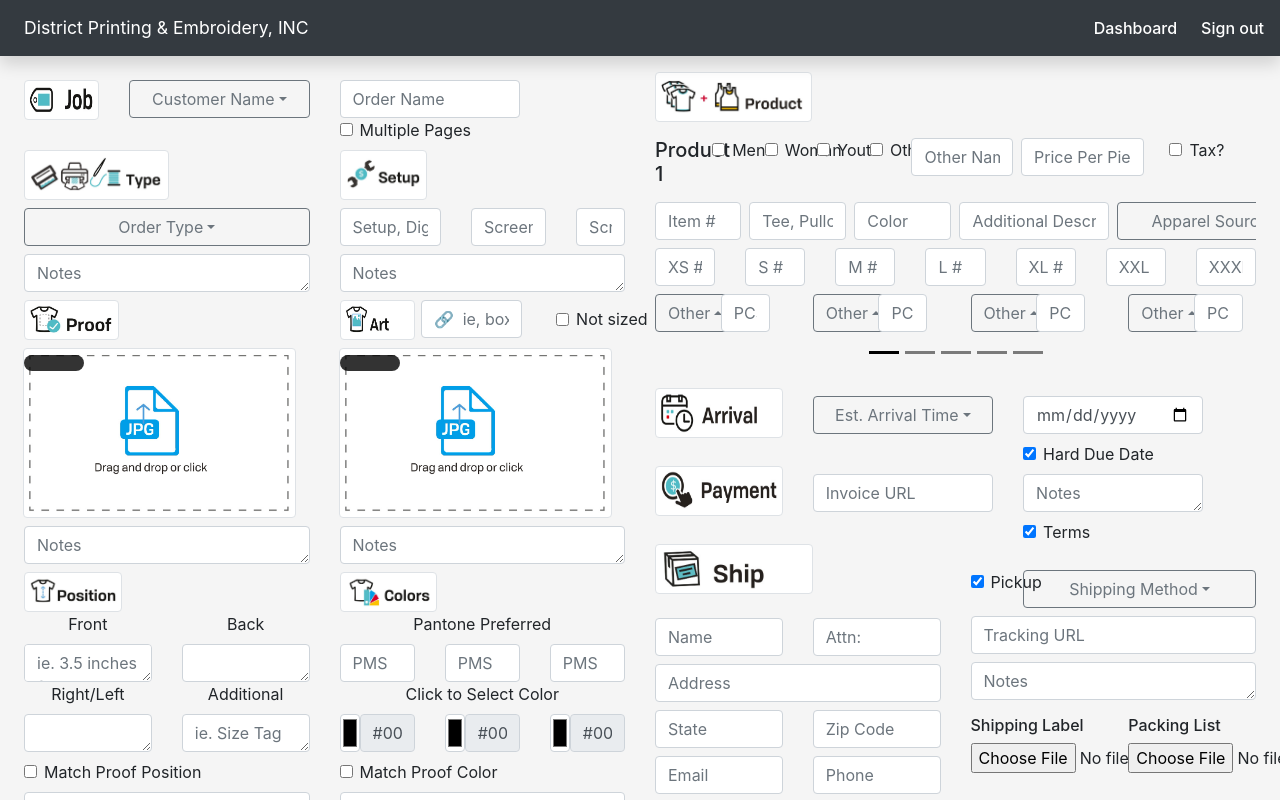
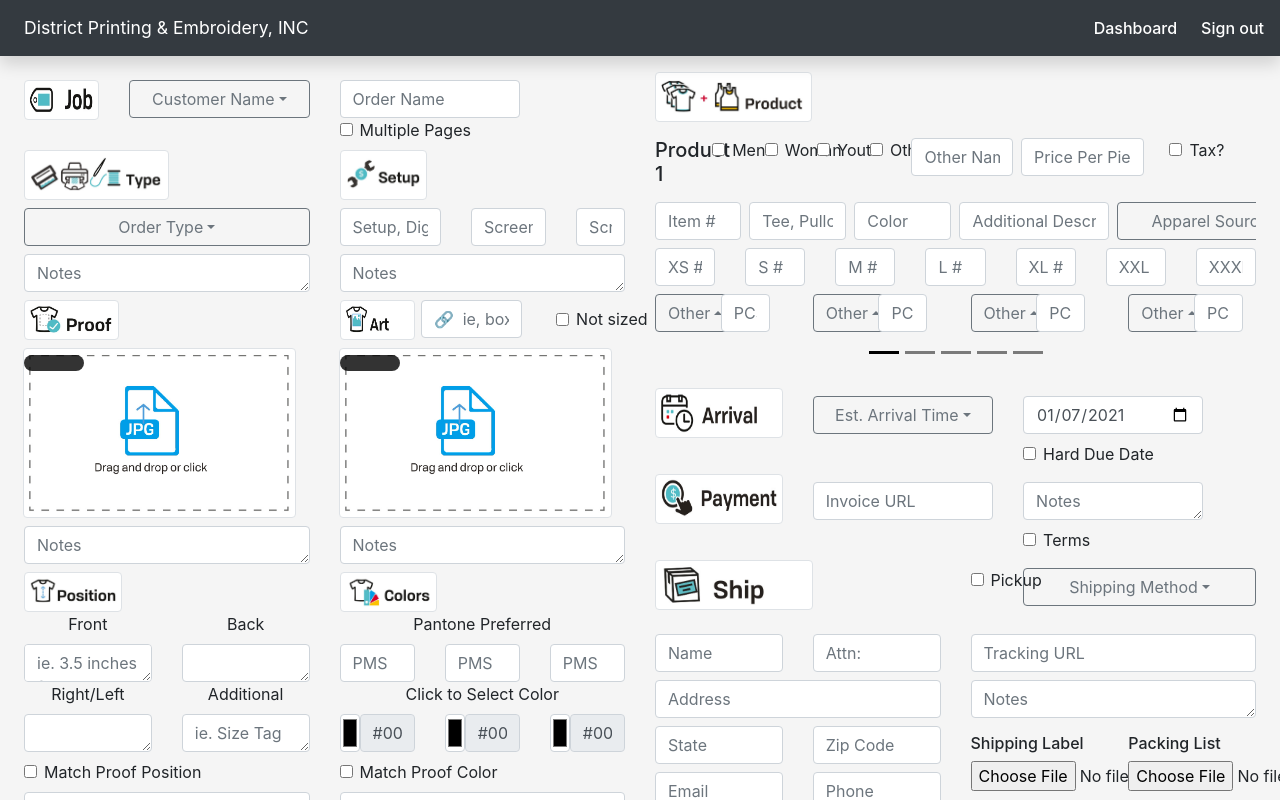
Before and after one commit to pytyN01/district-printing, a Next.js app: page /create in a window 1280 px wide. Built offline with nearby package versions, Linux system fonts and the light colour scheme.

Commit message:
connected arrival to state

```diff
--- a/components/Create-ArrivalPaymentShip.js
+++ b/components/Create-ArrivalPaymentShip.js
@@ -1,6 +1,7 @@
 import React from "react";
 
 export default function CreateArrivalPaymentShip({ state, setState }) {
+  const [arrivalDate, setArrivalDate] = React.useState("");
   const shipping = ["FedEx", "USPS - US Postal", "UPS", "DHL"];
   const arrival = [
     "7-10 Days",
@@ -9,6 +10,23 @@ export default function CreateArrivalPaymentShip({ state, setState }) {
     "Next Day",
     "Custom",
   ];
+
+  React.useEffect(() => {
+    const date = new Date().toISOString().substr(0, 10);
+    setArrivalDate(date);
+  }, []);
+
+  const handleChange = (evt) => {
+    const name = evt.target.name;
+    const newValue = evt.target.value;
+    setState({ ...state, [name]: newValue });
+  };
+
+  const handleFile = (evt) => {
+    const name = evt.target.name;
+    const newValue = evt.target.files[0];
+    setState({ ...state, [name]: newValue });
+  };
 
   const handleDueCheck = () => {
     setState({ ...state, arrivalHardDueDate: !state.arrivalHardDueDate });
@@ -28,12 +46,11 @@ export default function CreateArrivalPaymentShip({ state, setState }) {
         <div className="row">
           <div className="col-3">
             <img
+              className="img-thumbnail img50 mt-n2"
               src="/icon-arrival.jpg"
-              className="img-thumbnail img50 mt-n2"
               alt="Arrival Icon"
             />
           </div>
-
           <div className="col-4">
             <div className="btn-group btn-block" role="group">
               <button
@@ -58,20 +75,24 @@ export default function CreateArrivalPaymentShip({ state, setState }) {
               </ul>
             </div>
           </div>
-
           <div className="col-4">
             <div className="row">
               <div className="col-12">
-                <input type="date" className="form-control" id="arrivalDate" />
+                <input
+                  onChange={(e) => setArrivalDate(e.target.value)}
+                  className="form-control"
+                  value={arrivalDate}
+                  type="date"
+                />
               </div>
               <div className="col-12">
-                <div className="form-check my-2">
+                <div className="form-check mt-2 mb-3">
                   <input
                     checked={state.arrivalHardDueDate}
                     className="form-check-input"
                     onChange={handleDueCheck}
+                    id="arrivalHardDueDate"
                     type="checkbox"
-                    id="arrivalHardDueDate"
                   />
                   <label
                     className="form-check-label"
@@ -89,39 +110,40 @@ export default function CreateArrivalPaymentShip({ state, setState }) {
         <div className="row">
           <div className="col-3">
             <img
+              className="img-thumbnail img50 mt-n2"
               src="/icon-payment.jpg"
-              className="img-thumbnail img50 mt-n2"
               alt="Payment Icon"
             />
           </div>
-
           <div className="col-4">
             <input
               placeholder="Invoice URL"
+              onChange={handleChange}
+              name="paymentInvoiceUrl"
+              className="form-control"
               type="text"
-              className="form-control"
             />
           </div>
-
           <div className="col-4">
             <div className="row">
               <div className="col-12">
                 <textarea
+                  className="form-control"
+                  onChange={handleChange}
+                  placeholder="Notes"
+                  name="paymentNotes"
+                  type="text"
                   rows="1"
-                  className="form-control"
-                  placeholder="Notes"
-                  type="text"
-                  id="paymentNotes"
                 ></textarea>
               </div>
               <div className="col-12">
-                <div className="form-check my-2">
+                <div className="form-check mt-2 mb-3">
                   <input
                     checked={state.paymentTerms}
                     className="form-check-input"
                     onChange={handleTermsCheck}
+                    id="paymentTerms"
                     type="checkbox"
-                    id="paymentTerms"
                   />
                   <label className="form-check-label" htmlFor="paymentTerms">
                     Terms
@@ -133,86 +155,22 @@ export default function CreateArrivalPaymentShip({ state, setState }) {
         </div>
       </div>
       <div className="col-12">
-        <div className="row">
-          <div className="col-12 mb-3">
+        <div className="row mb-4">
+          <div className="col-6">
             <img
+              className="img-thumbnail img50 mt-n2"
               src="/icon-ship.jpg"
-              className="img-thumbnail img50 mt-n2"
               alt="Shipment Icon"
             />
           </div>
-          <div className="col-12 mb-3">
-            <div className="row mt-2">
           <div className="col-6">
-                <div className="row mb-2">
-                  <div className="col-6">
-                    <input
-                      type="text"
-                      className="form-control"
-                      placeholder="Name"
-                    />
-                  </div>
-                  <div className="col-6">
-                    <input
-                      type="text"
-                      className="form-control"
-                      placeholder="Attn:"
-                    />
-                  </div>
-                </div>
-
-                <div className="row mb-2">
-                  <div className="col-12">
-                    <input
-                      type="text"
-                      className="form-control"
-                      placeholder="Address"
-                    />
-                  </div>
-                </div>
-
-                <div className="row mb-2">
-                  <div className="col-6">
-                    <input
-                      type="text"
-                      className="form-control"
-                      placeholder="State"
-                    />
-                  </div>
-                  <div className="col-6">
-                    <input
-                      type="text"
-                      className="form-control"
-                      placeholder="Zip Code"
-                    />
-                  </div>
-                </div>
-
-                <div className="row mb-2">
-                  <div className="col-6">
-                    <input
-                      type="email"
-                      className="form-control"
-                      placeholder="Email"
-                    />
-                  </div>
-                  <div className="col-6">
-                    <input
-                      type="tel"
-                      className="form-control"
-                      placeholder="Phone"
-                    />
-                  </div>
-                </div>
-              </div>
-              <div className="col-6 mt-n5">
-                <div className="row mb-2">
+            <div className="row">
               <div className="col-2">
                 <div className="form-check">
                   <input
-                        checked={state.shipPickup}
                     className="form-check-input"
                     onChange={handlePickupCheck}
+                    checked={state.shipPickup}
                     type="checkbox"
                     id="shipPickup"
                   />
@@ -248,22 +206,106 @@ export default function CreateArrivalPaymentShip({ state, setState }) {
                 </div>
               </div>
             </div>
+          </div>
+        </div>
+      </div>
+      <div className="col-12">
+        <div className="row">
+          <div className="col-6">
+            <div className="row mb-2">
+              <div className="col-6">
+                <input
+                  className="form-control"
+                  onChange={handleChange}
+                  placeholder="Name"
+                  name="shipName"
+                  type="text"
+                />
+              </div>
+              <div className="col-6">
+                <input
+                  className="form-control"
+                  onChange={handleChange}
+                  placeholder="Attn:"
+                  name="shipAttn"
+                  type="text"
+                />
+              </div>
+            </div>
 
+            <div className="row mb-2">
+              <div className="col-12">
+                <input
+                  className="form-control"
+                  onChange={handleChange}
+                  placeholder="Address"
+                  name="shipAddress"
+                  type="text"
+                />
+              </div>
+            </div>
+
+            <div className="row mb-2">
+              <div className="col-6">
+                <input
+                  className="form-control"
+                  onChange={handleChange}
+                  placeholder="State"
+                  name="shipState"
+                  type="text"
+                />
+              </div>
+              <div className="col-6">
+                <input
+                  className="form-control"
+                  onChange={handleChange}
+                  placeholder="Zip Code"
+                  name="shipZipCode"
+                  type="text"
+                />
+              </div>
+            </div>
+
+            <div className="row mb-2">
+              <div className="col-6">
+                <input
+                  className="form-control"
+                  onChange={handleChange}
+                  placeholder="Email"
+                  name="shipEmail"
+                  type="email"
+                />
+              </div>
+              <div className="col-6">
+                <input
+                  className="form-control"
+                  onChange={handleChange}
+                  placeholder="Phone"
+                  name="shipPhone"
+                  type="tel"
+                />
+              </div>
+            </div>
+          </div>
+          <div className="col-6">
             <div className="row mb-2">
               <div className="col-12 mb-2">
                 <input
+                  placeholder="Tracking URL"
+                  className="form-control"
+                  onChange={handleChange}
+                  name="shipTrackingUrl"
                   type="text"
-                      className="form-control"
-                      placeholder="Tracking URL"
                 />
               </div>
               <div className="col-12 mb-2">
                 <textarea
+                  className="form-control"
+                  onChange={handleChange}
+                  placeholder="Notes"
+                  name="shipNotes"
+                  type="text"
                   rows="1"
-                      className="form-control"
-                      placeholder="Notes"
-                      type="text"
-                      id="shippingNotes"
                 ></textarea>
               </div>
             </div>
@@ -275,7 +317,12 @@ export default function CreateArrivalPaymentShip({ state, setState }) {
                     <h6>Shipping Label</h6>
                   </div>
                   <div className="col-12">
-                        <input type="file" id="shippingLabel" />
+                    <input
+                      onChange={handleFile}
+                      name="shipLabel"
+                      type="file"
+                      //
+                    />
                   </div>
                 </div>
               </div>
@@ -285,9 +332,11 @@ export default function CreateArrivalPaymentShip({ state, setState }) {
                     <h6>Packing List</h6>
                   </div>
                   <div className="col-12">
-                        <input type="file" id="packingList" />
-                      </div>
-                    </div>
+                    <input
+                      onChange={handleFile}
+                      id="shipPackingList"
+                      type="file"
+                    />
                   </div>
                 </div>
               </div>
--- a/components/Create.js
+++ b/components/Create.js
@@ -51,10 +51,10 @@ export default function Create() {
     colorsNotes: "",
     arrivalTime: "Est. Arrival Time",
     arrivalRequestDate: "",
-    arrivalHardDueDate: true,
+    arrivalHardDueDate: false,
     paymentInvoiceUrl: "",
     paymentNotes: "",
-    paymentTerms: true,
+    paymentTerms: false,
     shipName: "",
     shipAttn: "",
     shipAddress: "",
@@ -62,7 +62,7 @@ export default function Create() {
     shipZipCode: "",
     shipEmail: "",
     shipPhone: "",
-    shipPickup: true,
+    shipPickup: false,
     shipMethod: "Shipping Method",
     shipTrackingUrl: "",
     shipNotes: "",
--- a/components/Login.js
+++ b/components/Login.js
@@ -4,7 +4,6 @@ import React from "react";
 export default function Login() {
   const router = useRouter();
 
-  const [savedUser, setSavedUser] = React.useState(null);
   const [user, setUser] = React.useState(null);
   const [password, setPassword] = React.useState(null);
 
@@ -29,12 +28,10 @@ export default function Login() {
         if (password !== "Admin")
           alert("Password for this username is incorrect.");
         if (password === "Admin") saveUser(user);
-        //
       } else if (user === "Sales") {
         if (password !== "Sales")
           alert("Password for this username is incorrect.");
         if (password === "Sales") saveUser(user);
-        //
       } else if (user === "Production") {
         if (password !== "Production")
           alert("Password for this username is incorrect.");
@@ -55,7 +52,6 @@ export default function Login() {
     const loggedIN = localStorage.getItem("name");
 
     if (loggedIN !== "null") router.push("/dashboard");
-    else setSavedUser(loggedIN);
   }, []);
 
   return (
```
Lines whose indentation alone changed are shown as unchanged.
